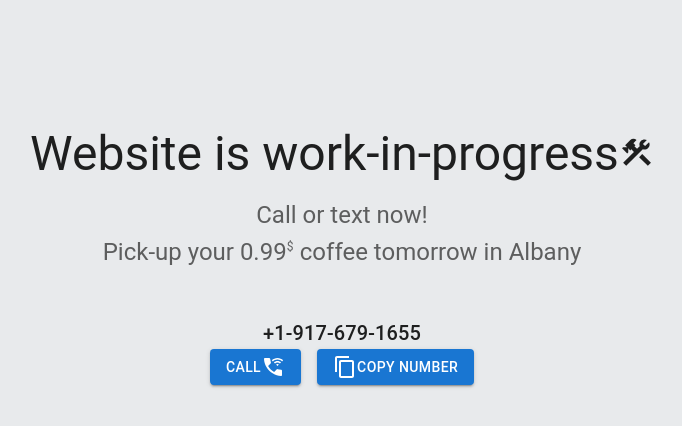
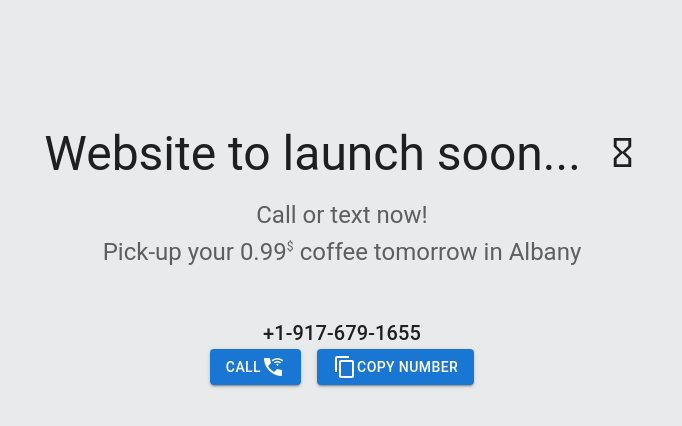
Before and after one commit to JSsquare/calppucino, a Next.js app: page / in a window 1280 px wide. Shown: the top 426 px of the page, without its empty margins (298-980 px from the left). Built offline with nearby package versions, Linux system fonts and the light colour scheme; no server answers.

Commit message:
Header text update Nov20

```diff
--- a/components/WorkInProgress.tsx
+++ b/components/WorkInProgress.tsx
@@ -1,7 +1,7 @@
 import { forwardRef, useRef, useState } from 'react';
 import styled from '@emotion/styled'
 import Button from '@mui/material/Button';
-import ConstructionIcon from '@mui/icons-material/Construction';
+import HourglassEmptyTwoToneIcon from '@mui/icons-material/HourglassEmptyTwoTone';
 import WifiCalling3Icon from '@mui/icons-material/WifiCalling3';
 import ContentCopyIcon from '@mui/icons-material/ContentCopy';
 import { Typography } from '@mui/material';
@@ -36,8 +36,8 @@ const WorkInProgress = () => {
           color="text.primary"
           gutterBottom
         >
-          Website is work-in-progress
-          <ConstructionIcon fontSize="large"/>
+          Website to launch soon...  &nbsp;
+          <HourglassEmptyTwoToneIcon fontSize="large"/>
         </Typography>
         <Typography variant="h5" align="center" color="text.secondary" component="p" gutterBottom>
           Call or text now! <br/> Pick-up your 0.99<sup><Typography variant="caption">$</Typography></sup> coffee tomorrow in Albany
```
